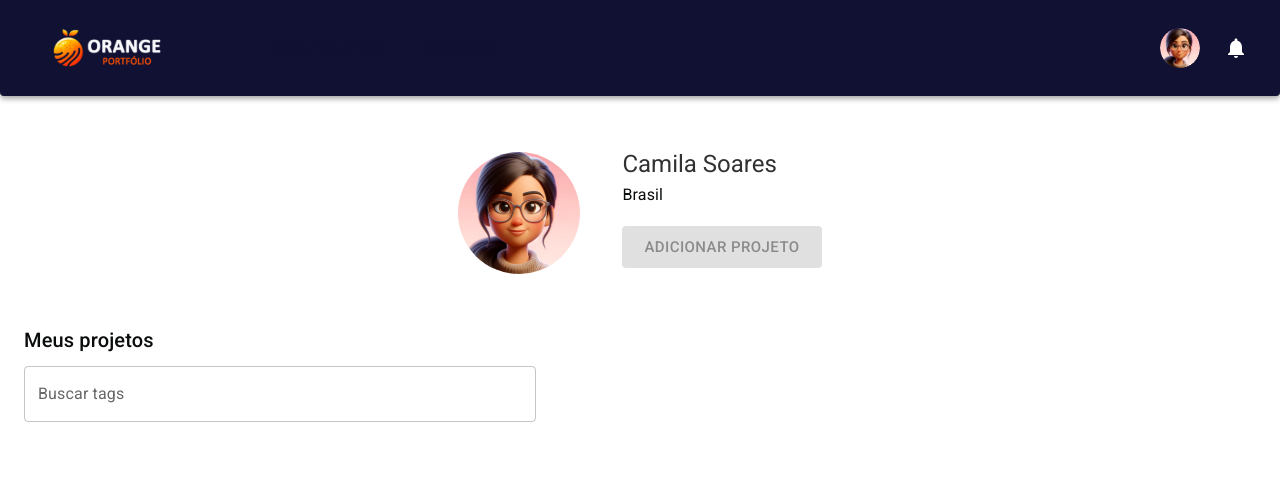
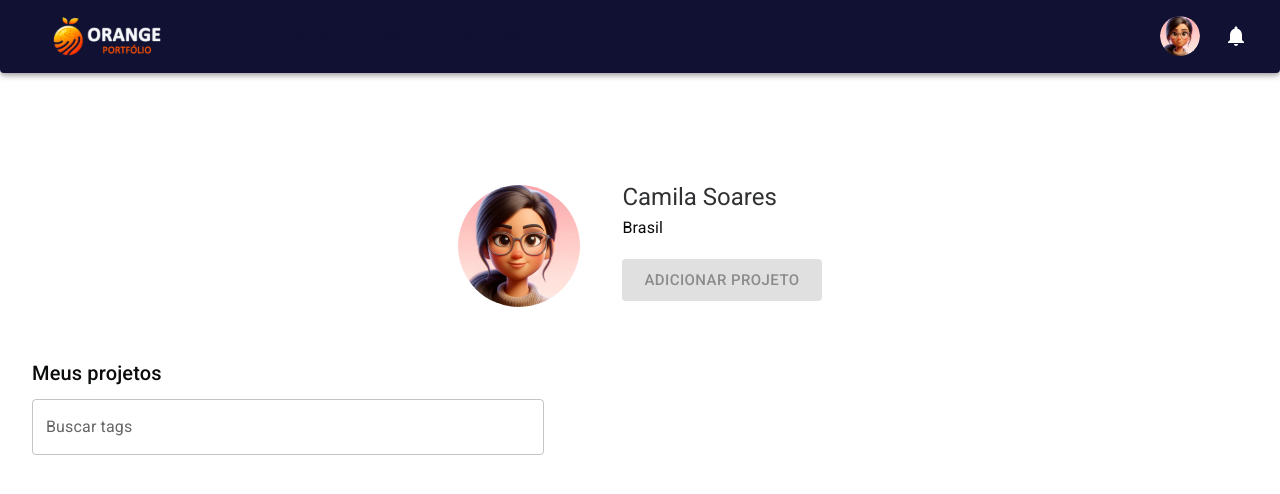
Before and after one commit to lufedev/orange-portfolio, a Next.js app in the folder my-app/: page / in a window 1280 px wide. Shown: the top 494 px of the page. Built offline with nearby package versions, Linux system fonts and the light colour scheme.

Commit message:
ajust header

```diff
--- a/my-app/src/app/components/Header.tsx
+++ b/my-app/src/app/components/Header.tsx
@@ -51,8 +51,6 @@ export default function Header({ user }: UserProps) {
     setAnchorElUser(null)
   }
 
-  const isMobile: boolean = useMediaQuery('(max-width: 899px)')
-
   const renderMenuItem = (page: string, index: number) => (
     <div key={page}>
       {index !== 0 && page === 'Sair' && <Divider />}
@@ -75,10 +73,23 @@ export default function Header({ user }: UserProps) {
   return (
     <ThemeProvider theme={MainTheme}>
       <AppBar position="static" color="primary" className="rounded-b">
-        <Container maxWidth="xl" className="py-3 px-6 md:py-4 md:px-8">
-          <Toolbar disableGutters>
-            {isMobile ? (
-              <Box sx={{ flexGrow: 1, display: { xs: 'flex', md: 'none' } }}>
+        <Container
+          maxWidth="xl"
+          className="py-3 px-6 md:py-4 md:px-8"
+          sx={{ maxWidth: { xl: '100%' } }}
+        >
+          <Toolbar
+            disableGutters
+            sx={{
+              minHeight: { xs: '100%', sm: '100%' }
+            }}
+          >
+            <Box
+              sx={{
+                flexGrow: 1,
+                display: { xs: 'flex', md: 'none' }
+              }}
+            >
               <IconButton
                 size="large"
                 aria-label="account of current user"
@@ -119,18 +130,18 @@ export default function Header({ user }: UserProps) {
               </Menu>
               <img src={Logo.src} alt="logo" className="w-[6rem] h=[3rem]" />
             </Box>
-            ) : (
-              <img src={Logo.src} alt="logo" className="ml-7 w-[6.9rem]" />
-            )}
-
             <Box
               sx={{
                 flexGrow: 1,
                 display: { xs: 'none', md: 'flex' },
-                pl: '100px',
                 gap: 3
               }}
             >
+              <img
+                src={Logo.src}
+                alt="logo"
+                className="ml-7 w-[6.9rem] mr-[100px]"
+              />
               {pages.slice(0, 2).map((page) => (
                 <Button
                   key={page}
@@ -148,7 +159,7 @@ export default function Header({ user }: UserProps) {
               content-between flex-row items-center
               gap-2 md:gap-4"
             >
-              <Tooltip title="Abrir configurações">
+              <Tooltip>
                 <IconButton onClick={handleOpenUserMenu} sx={{ p: 0 }}>
                   <Avatar alt="Foto perfil" src={AvatarUser.src} />
                 </IconButton>
@@ -160,11 +171,10 @@ export default function Header({ user }: UserProps) {
                   </IconButton>
                 </Badge>
               </Box>
-
               <Menu
                 sx={{
                   mt: '45px',
-                  display: `${isMobile ? 'none' : ''}`
+                  display: { xs: 'none', md: 'block' }
                 }}
                 id="menu-appbar"
                 anchorEl={anchorElUser}
--- a/my-app/src/app/page.tsx
+++ b/my-app/src/app/page.tsx
@@ -45,7 +45,7 @@ export default function Home() {
   return (
     <div>
       <Header user={user} />
-      <div className="flex flex-col items-center justify-start mt-14 mx-6 gap-10">
+      <div className="flex flex-col items-center justify-start mt-14 mx-6 gap-10 md:mt-28 md:mx-8">
         <CardProfile user={user} onClick={openModal} />
         <ModalAddProject
           project={project}
--- a/my-app/src/app/reset.css
+++ b/my-app/src/app/reset.css
@@ -74,16 +74,3 @@ h6 {
     transform: translateX(0);
   }
 }
-
-/* Header Component */
-@media (min-width: 640px) {
-  .MuiContainer-root {
-    padding-left: 16px;
-    padding-right: 16px;
-  }
-}
-@media (min-width: 640px) {
-  .MuiToolbar-root {
-    min-height: 56px;
-  }
-}
```
Lines whose indentation alone changed are shown as unchanged.
